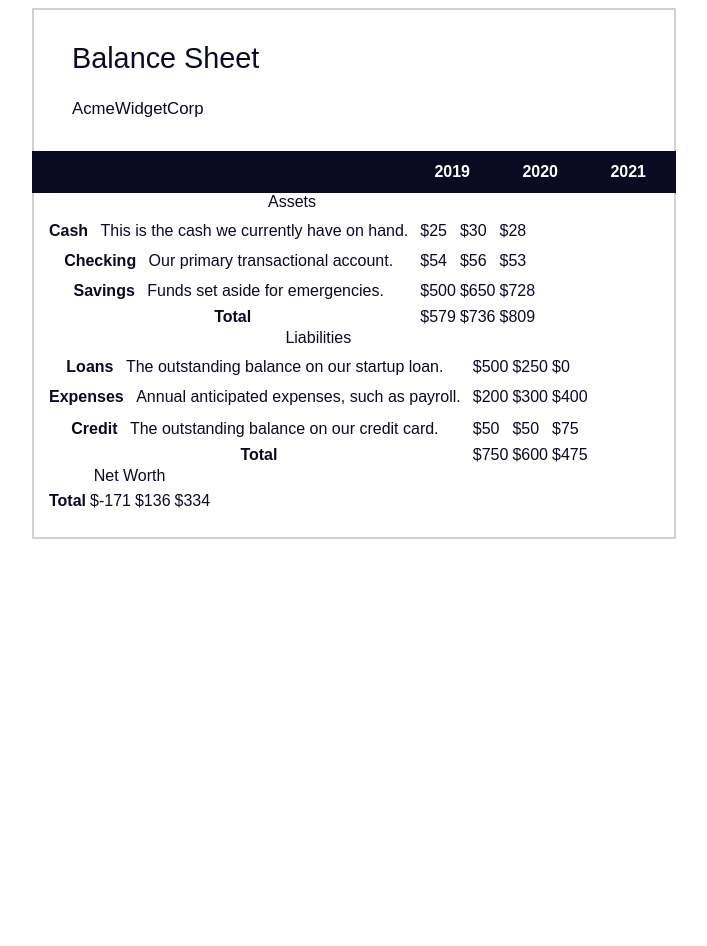
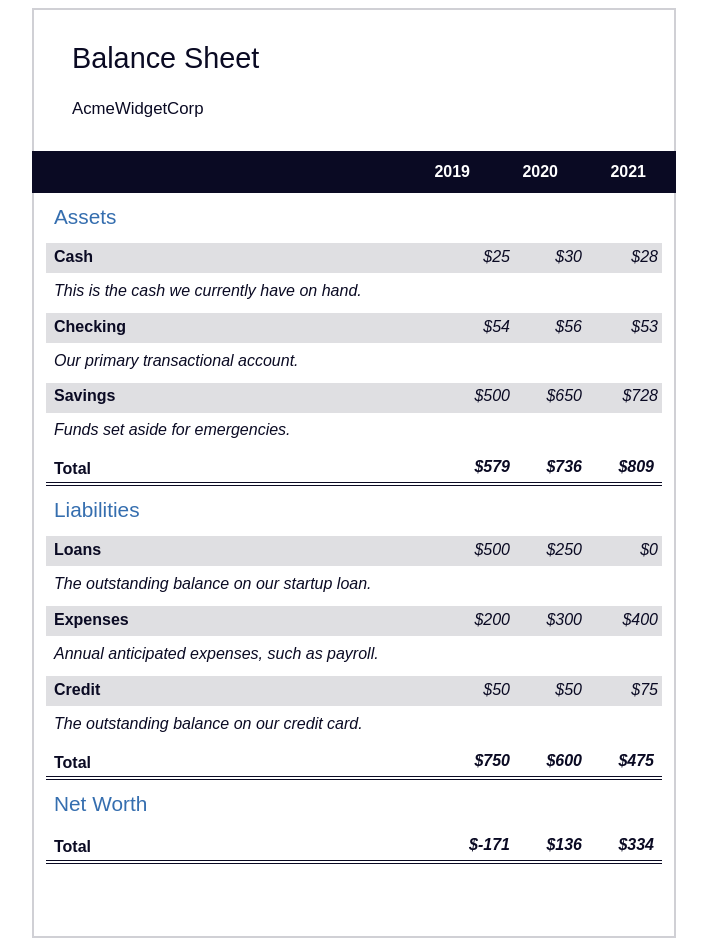
Before and after one commit to alxpg/hoja-de-balance, a plain HTML site: page index.html in a window 1280 px wide. Shown: the whole page, without its empty margins (286-993 px from the left). Before the commit the page ends 800 px from the top, so only its background shows below. Drawn offline with Linux system fonts and the light colour scheme.

Commit message:
hoja terminada

```diff
--- a/css/style.css
+++ b/css/style.css
@@ -6,19 +6,18 @@ body{
     font-family: 'Arial', sans-serif;
     color: #0a0a23;
 }
-
-span[class~="sr-only"]{ /*El selector de atributo (~) se utiliza para seleccionar elementos con un atributo especifico*/
-    border: 0;
-    clip: rect(1px, 1px, 1px, 1px); /*Clip se utiliza para definir la forma de un elemento, en este caso se esta definiendo un rectangulo de 1px de ancho y 1px de alto*/
-    clip-path: inset(50%);
-    width: 1px;
-    height: 1px;
-    overflow: hidden;
-    white-space: nowrap;
-    position: absolute;
-    padding: 0;
-    margin: -1px;
-}
+span[class~="sr-only"]  { /*El selector de atributo (~) se utiliza para seleccionar elementos con un atributo especifico*/
+    border: 0 !important;
+    clip: rect(1px, 1px, 1px, 1px) !important; /*Clip se utiliza para definir la forma de un elemento, en este caso se esta definiendo un rectangulo de 1px de ancho y 1px de alto*/
+    clip-path: inset(50%) !important;
+    width: 1px !important;
+    height: 1px !important;
+    overflow: hidden !important;
+    white-space: nowrap !important;
+    position: absolute !important;
+    padding: 0 !important;
+    margin: -1px !important;
+} /*!important se utiliza para darle prioridad a una regla de estilo*/
 
 span:not(.sr-only){ /*El selector :not() selecciona todos los elementos excepto los que cumplan con la condición*/
     font-weight: normal;
@@ -74,3 +73,86 @@ section{
 .table-wrap{
     padding: 0 0.75rem 1.5rem 0.75rem;
 }
+
+table{
+    position: relative;
+    width: 100%;
+    margin-top: 3rem;
+    border: 0;
+    border-collapse: collapse;
+}
+
+table caption{
+    color: #356eaf;
+    font-size: 1.3em;
+    font-weight: normal;
+    position: absolute;
+    top: -2.25rem;
+    left: 0.5rem;
+}
+
+tbody td{
+    min-width: 4rem;
+    max-width: 4rem;
+    width: 100vw;
+}
+
+tbody th{
+    width:calc(100% - 12rem);/*calc() se utiliza para calcular el ancho de un elemento*/
+}
+
+tr[class="total"]{ /*El selector apunta a los elementos que tengan la clase total*/
+    border-bottom: 4px double #0a0a23; /*La propiedad border-bottom establece el estilo, el ancho y el color de la línea de borde inferior de un elemento*/
+    font-weight: bold;/*La propiedad font-weight establece el grosor de la fuente*/
+}
+
+tr[class="total"] th{
+    text-align: left;
+    padding: 0.5rem 0 0.25rem 0.5rem;
+}
+
+tr.total td{
+    text-align: right;
+    padding: 0 0.25rem;
+}
+
+tr.total:hover{ /*El selector :hover se utiliza para seleccionar elementos cuando el usuario mueve el mouse sobre ellos*/
+    background-color: #99c9ff;
+}
+
+tr.total td:nth-of-type(3){ /*El selector de pseudo-clase nth-of-type selecciona el tercer elemento de su tipo*/
+    padding-right: 0.5rem;
+}
+
+td[class="current"] {
+    font-style: italic;
+}
+
+tr[class="data"] {/*El selector apunta a los elementos que tengan la clase data*/
+    background-image: linear-gradient(to bottom, #dfdfe2 1.845rem, white 1.845rem); /*La propiedad background-image establece una o más imágenes de fondo para un elemento*/
+}
+
+tr.data th{
+    text-align: left;
+    margin-top: 0.3rem;
+    padding-top: 0.3rem;
+    padding-left: 0.5rem;
+}
+
+tr.data th .description{ /*.description es una clase que se le asigna a un div que contiene los elementos que se quieren alinear*/
+    display: block;
+    font-style: italic;
+    font-weight: normal;
+    padding: 1rem 0 0.75rem;
+    margin-right: -13.5rem;
+}
+
+tr.data td{
+    vertical-align: top;
+    text-align: right;
+    padding: 0.3rem 0.25rem 0;
+}
+
+tr.total td:nth-of-type(:last-of-type){ /*El selector de pseudo-clase last-of-type selecciona el ultimo elemento de su tipo*/
+    padding-right: 0.5rem;
+}
```
